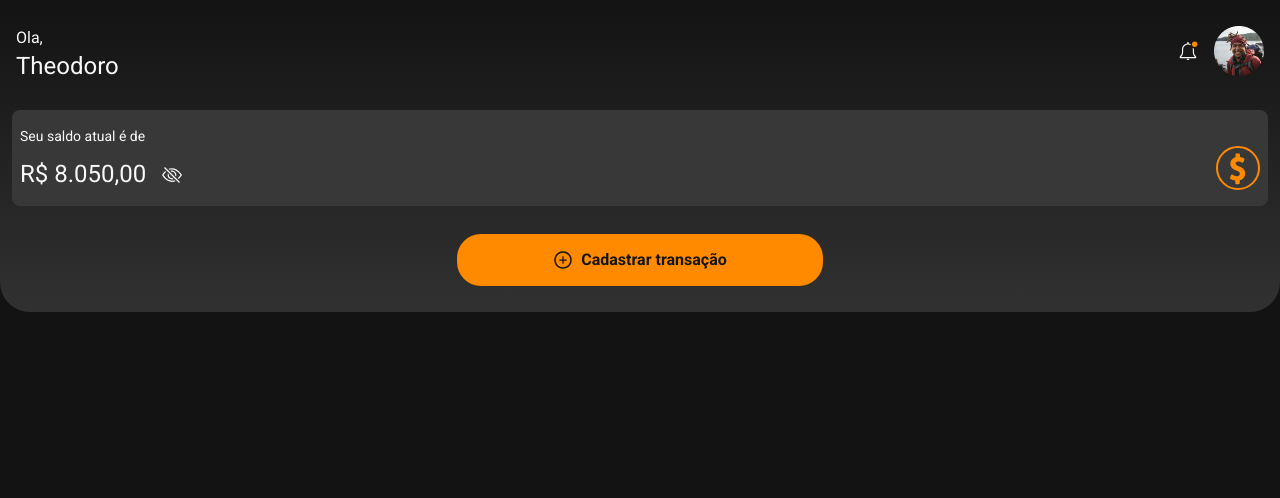
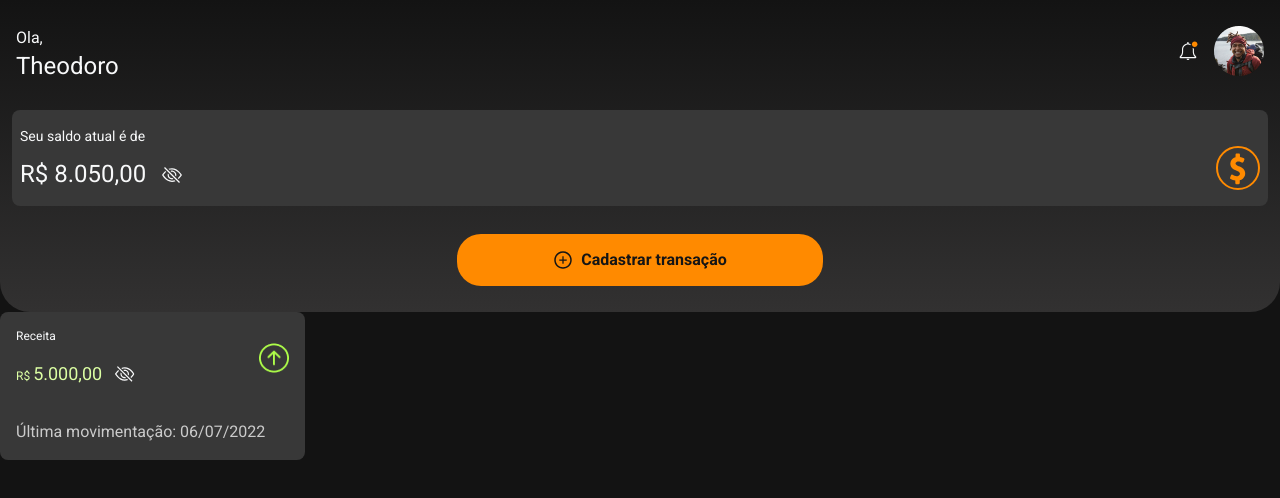
Before and after one commit to Orange-Juice-Projeto-Developer/orange-wallet-frontend, a React (Vite) app: page / in a window 1280 px wide. Shown: the top 498 px of the page. Built offline with nearby package versions, Linux system fonts and the light colour scheme.

Commit message:
:sparkles: feat: criação do componente de receita total

```diff
--- a/src/App.tsx
+++ b/src/App.tsx
@@ -1,9 +1,13 @@
 import React from "react";
 import Header from "./components/Header";
+import ReceitaTotal from "./components/ReceitaTotal";
 
 function App() {
 	return (
-		<Header />
+		<>
+			<Header />
+			<ReceitaTotal />
+		</>
 	);
 }
 
--- /dev/null
+++ b/src/components/ReceitaTotal/index.tsx
@@ -0,0 +1,26 @@
+import React from "react";
+import receitaIcon from "../../assets/images/receitas-icon.png";
+import eyeIcon from "../../assets/images/eye-icon.svg";
+
+function ReceitaTotal() {
+	return (
+		<div className="bg-background2 flex flex-col lg:items-start lg:justify-between font-roboto rounded-lg w-[181px] lg:w-[305px] lg:h-[148px] px-2 py-4 lg:p-4">
+			<div className="flex justify-between items-center lg:container">
+				<div className="flex flex-col">
+					<span className="text-white text-xs lg:mb-4">Receita</span>
+					<div className="flex">
+						<div>
+							<span className="text-green text-xs">R$ </span>
+							<span className="text-lg text-green mr-3">5.000,00</span>
+						</div>
+						<img className="hidden lg:block" src={eyeIcon} alt="olho com um traço" />
+					</div>
+				</div>
+				<img className="w-[30px] h-[30px]" src={receitaIcon} alt="Seta para cima verde" />
+			</div>
+			<span className="hidden lg:block text-gray2">Última movimentação: 06/07/2022</span>
+		</div>
+	);
+}
+
+export default ReceitaTotal;
--- a/tailwind.config.js
+++ b/tailwind.config.js
@@ -8,8 +8,11 @@ module.exports = {
 			white: "#F8F9FA",
 			black: "#151515",
 			gray: "#383838",
+			gray2: "#CBCBCB",
 			orange: "#FF8A00",
-			background: "#131313"
+			background: "#131313",
+			background2: "#383838",
+			green: "#DCFFA4"
 		},
 		fontFamily: {
 			roboto: ["Roboto", "sans-serif"]
```
Also changed, not shown: src/assets/images/eye-icon.svg (added), src/assets/images/receitas-icon.png (added).
